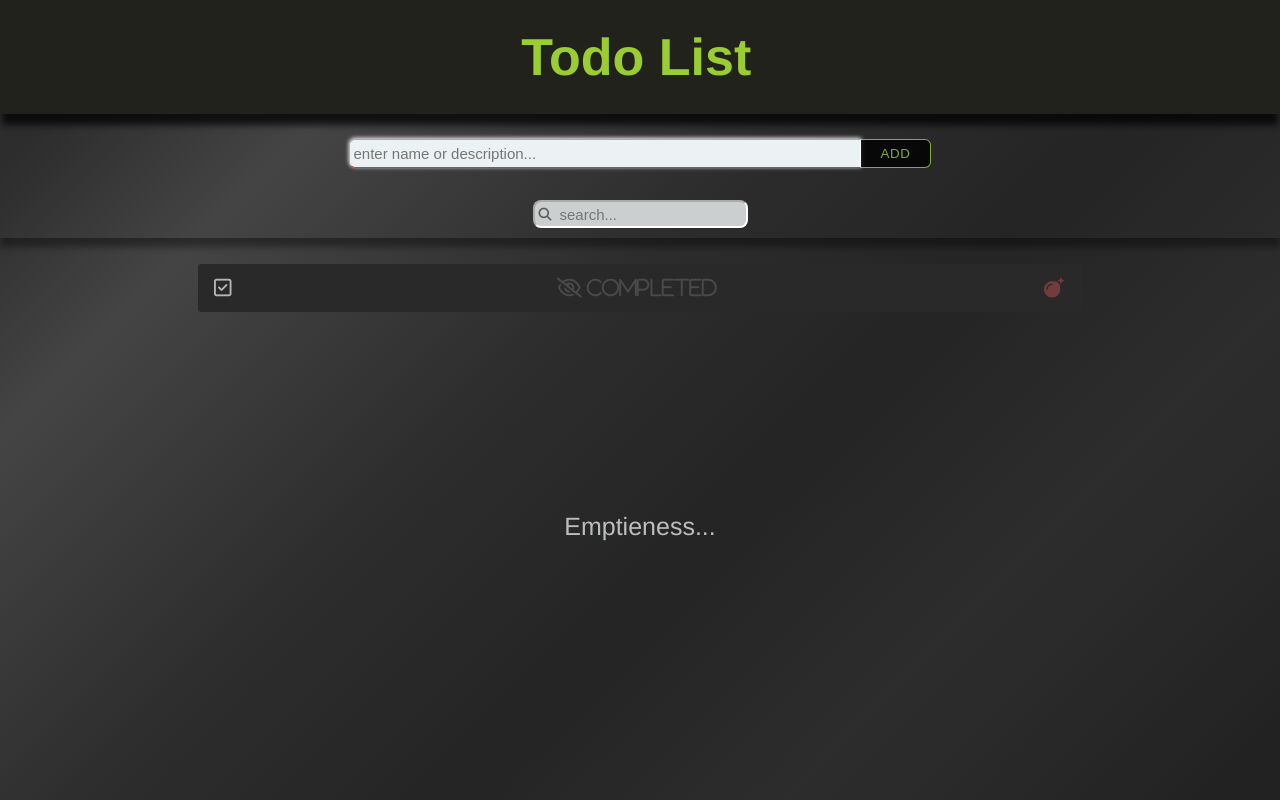
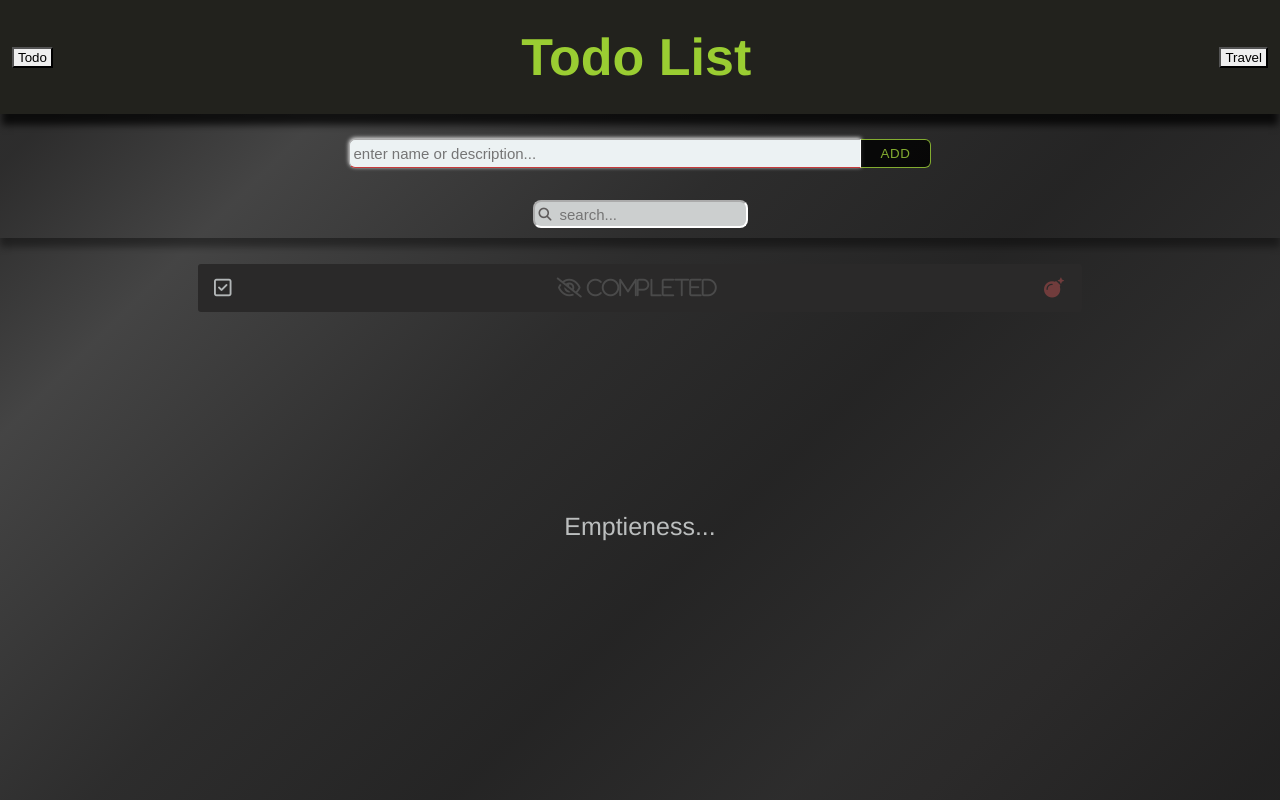
Before and after one commit to hugCarvalho/todoList, a React (Create React App) app: page / in a window 1280 px wide. Built offline with nearby package versions, Linux system fonts and the light colour scheme.

Commit message:
adding logic for travel list

```diff
--- a/package.json
+++ b/package.json
@@ -6,11 +6,11 @@
     "@testing-library/jest-dom": "^4.2.4",
     "@testing-library/react": "^9.5.0",
     "@testing-library/user-event": "^7.2.1",
-    "node-sass": "^4.13.1",
     "react": "^16.13.0",
     "react-dom": "^16.13.0",
     "react-modal": "^3.11.2",
     "react-scripts": "3.4.0",
+    "sass": "^1.55.0",
     "styled-components": "^5.3.6"
   },
   "scripts": {
--- a/src/components/Header/Header.scss
+++ b/src/components/Header/Header.scss
@@ -12,9 +12,9 @@ header {
     color: $mGreen;
   }
 
-  button{
-    visibility: hidden;
-  }
+  // button{
+  //   visibility: hidden;
+  // }
 }
 
 @media (min-width: 992px) {
--- a/src/components/Output/Output.js
+++ b/src/components/Output/Output.js
@@ -38,9 +38,9 @@ export default function output({
         <button
           type="button"
           className="btn__toggle-completed"
-          onClick={toggleCheckAll}
-        >
-          {!toggleCheckAllStatus ? (
+          onClick={toggleCheckAll}>
+          {
+            !toggleCheckAllStatus ? (
             <i className="far fa-check-square" title="check all"></i>
           ) : (
             <i className="far fa-square" title="uncheck all"></i>
--- a/src/container/AppState.js
+++ b/src/container/AppState.js
@@ -10,6 +10,7 @@ export default class AppState extends Component {
   state = {
     listName: "todo",
     todoList: [],
+    travelList: [],
     addTodoText: "",
     searchFieldValue: "",
     errorMessage: "",
@@ -23,6 +24,7 @@ export default class AppState extends Component {
   componentDidMount() {
     this.focusAddTodoField()
 
+    if (this.state.listName === "todo") {
       if (localStorage.todosData) {
         try {
           this.setState({
@@ -33,13 +35,31 @@ export default class AppState extends Component {
           this.setErrorMessage("localStorage")
         }
       }
+    } else {
+      if (localStorage.travelData) {
+        try {
+          this.setState({
+            travelList: JSON.parse(localStorage.getItem("travelData")),
+            showAllTodos: JSON.parse(localStorage.getItem("showAllTodos")),
+          })
+        } catch (error) {
+          this.setErrorMessage("localStorage")
         }
+      }
+    }
+  }
+
   componentDidUpdate() {
-    const { todoList, showAllTodos } = this.state
-
+    const { todoList, travelList, showAllTodos } = this.state
+    if (this.state.listName === "todo") {
       const todosData = JSON.stringify(todoList)
       localStorage.setItem("todosData", todosData)
       localStorage.setItem("showAllTodos", JSON.stringify(showAllTodos))
+    } else {
+      const travelData = JSON.stringify(travelList)
+      localStorage.setItem("travelData", travelData)
+      localStorage.setItem("showAllTodos", JSON.stringify(showAllTodos))
+    }
   }
   //Gets typed text for add+search fields
   enteredTextHandler = e => {
@@ -53,7 +73,7 @@ export default class AppState extends Component {
   focusAddTodoField = () => this.state.inputRef.current.focus()
 
   addTodo = e => {
-    const { addTodoText, todoList } = this.state
+    const { addTodoText, todoList, travelList } = this.state
     //trim(): if removed input text with white spaces doesn't get capitalized
     const validText = addTodoText.trim()
     const newTodo = {
@@ -64,11 +84,19 @@ export default class AppState extends Component {
 
     e.preventDefault()
 
+    if (this.state.listName === "todo") {
       this.setState({
         todoList: [...todoList, newTodo],
         addTodoText: "",
         isEditing: false,
       })
+    } else {
+      this.setState({
+        travelList: [...travelList, newTodo],
+        addTodoText: "",
+        isEditing: false,
+      })
+    }
   }
 
   //Toggle Options
@@ -153,6 +181,7 @@ export default class AppState extends Component {
       listName,
       addTodoText,
       todoList,
+      travelList,
       showAllTodos,
       toggleCheckAll,
       searchFieldValue,
@@ -170,6 +199,25 @@ export default class AppState extends Component {
         />
       ))
       .sort((a, b) => (a.props.isCompleted < b.props.isCompleted ? -1 : 1))
+    const listTravel = travelList
+      .map(item => (
+        <Item
+          key={item.id}
+          todoTitle={item.title}
+          isCompleted={item.isCompleted}
+          toggleTodoCompleted={() => this.toggleTodoCompleted(item.id)}
+          removeTodo={() => this.removeTodo(item.id)}
+          editTodo={() => this.editTodo(item.id)}
+        />
+      ))
+      .sort((a, b) => (a.props.isCompleted < b.props.isCompleted ? -1 : 1))
+
+    console.log(
+      "%cAppState.js line:194 this.state.listName",
+      "color: white; background-color: #007acc;",
+      this.state.listName
+    )
+
     return (
       <React.Fragment>
         {
@@ -191,7 +239,8 @@ export default class AppState extends Component {
           error={this.showError}
         />
         <Output
-          todoList={list}
+          todoList={listName === "todo" ? list : listTravel}
+          travelList={travelList}
           showAllTodos={showAllTodos}
           searchFieldValue={searchFieldValue}
           toggleHideCompleted={this.toggleHideCompleted}
```
Also changed, not shown: 1 other file (tests, documents, lock files or other folders). Lines whose indentation alone changed are shown as unchanged.
